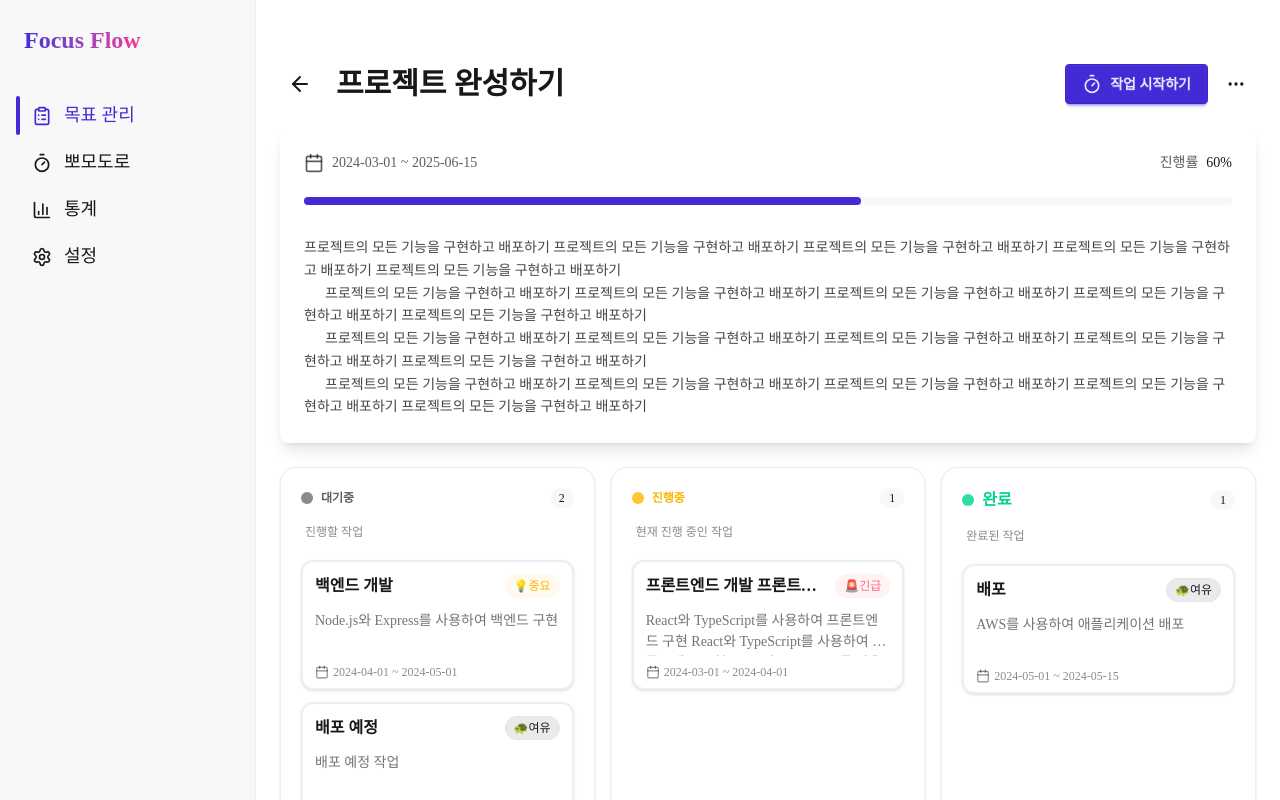
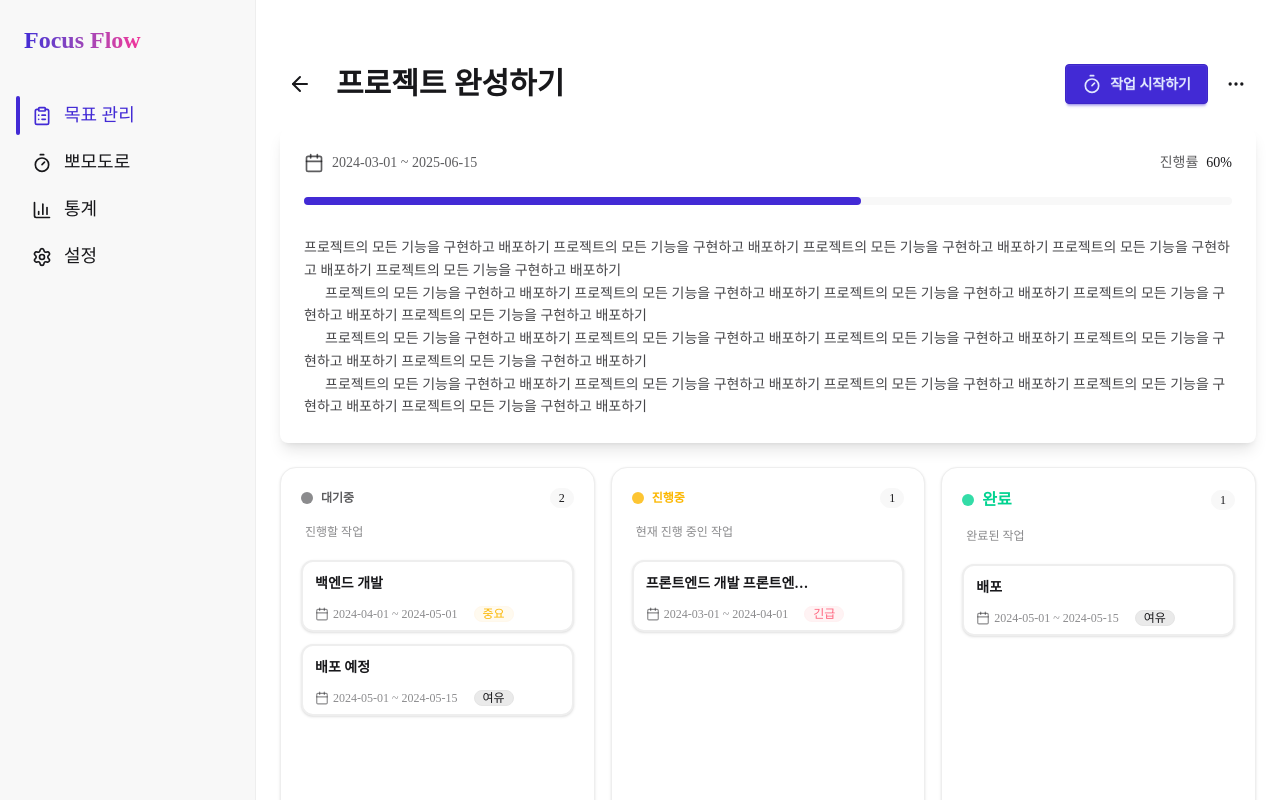
Before and after one commit to jchyng/focus-flow, a Next.js app: page /goals/1 in a window 1280 px wide. Shown: the top 800 px of the page. Built offline with nearby package versions, Linux system fonts and the light colour scheme.

Commit message:
목표 상세 페이지 작업 카드 UI 수정

```diff
--- a/src/app/(dashboard)/goals/[id]/page.tsx
+++ b/src/app/(dashboard)/goals/[id]/page.tsx
@@ -134,31 +134,32 @@ function TaskCard({ task }: TaskCardProps) {
       style={style}
       {...attributes}
       {...listeners}
-      className="card bg-base-100 shadow-sm border-2 border-base-300 rounded-xl hover:shadow-md transition-all duration-200 h-[130px] flex flex-col justify-between cursor-move"
+      className="card bg-base-100 shadow-sm border-2 border-base-300 rounded-xl hover:shadow-md transition-all duration-200 flex flex-col justify-between cursor-move"
     >
-      <div className="card-body p-3 pb-2 flex flex-col gap-2">
-        <div className="flex justify-between items-center mb-1">
-          <h3
-            className="card-title text-base font-bold block truncate max-w-[70%] whitespace-nowrap overflow-hidden cursor-pointer hover:text-primary"
+      <div
+        className="card-body p-3 pb-2 flex flex-col gap-2"
         onClick={() => alert('작업 상세 모달은 구현 예정입니다.')}
       >
+        <h3 className="card-title text-sm font-bold block truncate max-w-[70%] whitespace-nowrap overflow-hidden cursor-pointer hover:text-primary">
           {task.title}
         </h3>
-          <div
-            className={`${PriorityInfo[task.priority].className} text-xs px-2 py-0.5 rounded-full`}
-          >
-            {PriorityInfo[task.priority].text}
-          </div>
-        </div>
-        <p className="text-base-content/60 line-clamp-2 overflow-hidden">{task.description}</p>
+        <div className="flex items-center gap-4 mt-1">
           {task.startDate && task.endDate && (
-          <div className="flex items-center gap-1 text-xs text-base-content/50 mt-auto">
+            <div className="flex items-center gap-1 text-xs text-base-content/50">
               <Calendar size={14} />
               <span>
                 {task.startDate} ~ {task.endDate}
               </span>
             </div>
           )}
+          <div
+            className={`badge badge-soft ${
+              PriorityInfo[task.priority].className
+            } badge-xs text-xs px-2 rounded-full`}
+          >
+            {PriorityInfo[task.priority].text}
+          </div>
+        </div>
       </div>
     </div>
   );
--- a/src/app/(dashboard)/layout.tsx
+++ b/src/app/(dashboard)/layout.tsx
@@ -51,7 +51,7 @@ function Menu() {
         isActive={pathname.startsWith('/goals')}
       />
       <MenuLink
-        href="/pomo"
+        href="/pomodoro"
         icon={Timer}
         label="뽀모도로"
         isActive={pathname.startsWith('/pomo')}
@@ -76,8 +76,8 @@ function Profile() {
   return (
     <div className="flex items-center gap-3 px-6 py-4 border-t border-base-300">
       <div className="avatar avatar-placeholder">
-        <div className="bg-neutral text-neutral-content rounded-full w-12 ">
-          <span className="text-xl">CY</span>
+        <div className="bg-neutral text-neutral-content rounded-full w-10 ">
+          <span className="text-lg">CY</span>
         </div>
       </div>
       <div className="flex flex-col">
--- a/src/types/goal.ts
+++ b/src/types/goal.ts
@@ -30,16 +30,16 @@ export enum Priority {
 
 export const PriorityInfo = {
   [Priority.LOW]: {
-    text: '🐢여유',
-    className: 'badge badge-ghost badge-soft',
+    text: '여유',
+    className: 'badge-ghost',
   },
   [Priority.MEDIUM]: {
-    text: '💡중요',
-    className: 'badge badge-warning badge-soft',
+    text: '중요',
+    className: 'badge-warning',
   },
   [Priority.HIGH]: {
-    text: '🚨긴급',
-    className: 'badge badge-error badge-soft',
+    text: '긴급',
+    className: 'badge-error ',
   },
 } as const;
 
```
Lines whose indentation alone changed are shown as unchanged.
